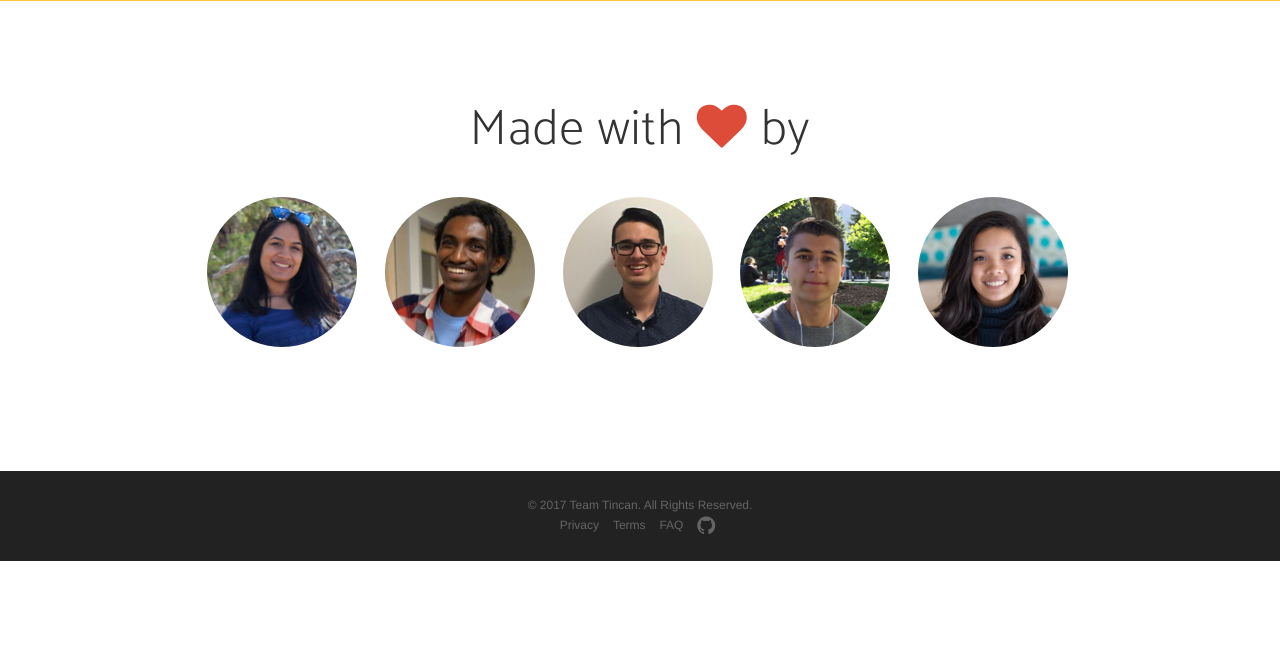
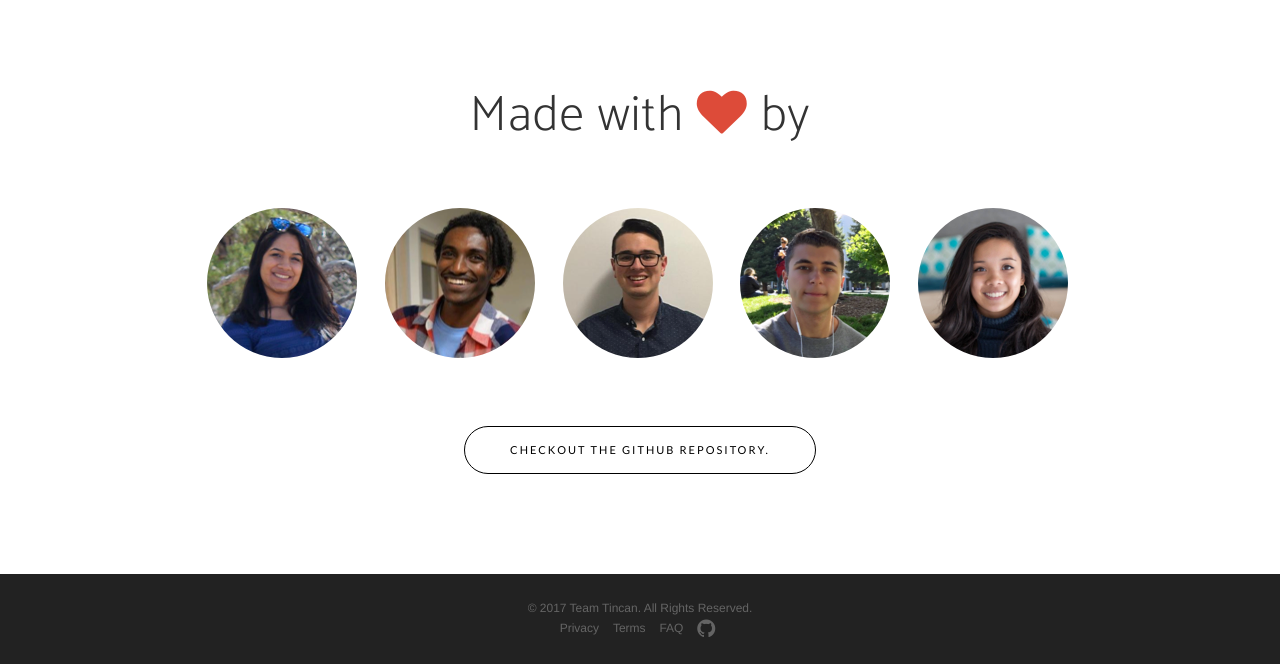
Before and after one commit to miguelmolina95/tincan, a Flask app: page / in a window 1280 px wide. Shown: the part 2601-3265 px from the top of the page. Before the commit the page ends 3162 px from the top, so only its background shows below. Run offline with Flask 2, Linux system fonts and the light colour scheme; some libraries are stand-ins or nearby versions; some web fonts are replaced.

Commit message:
Added favicon

```diff
--- a/templates/css/app.css
+++ b/templates/css/app.css
@@ -33,11 +33,11 @@ a {
   -webkit-transition: all 0.35s;
   -moz-transition: all 0.35s;
   transition: all 0.35s;
-  color: #fdcc52;
+  color: #c61128;
 }
 
 a:hover, a:focus {
-  color: #fcbd20;
+  color: #c61128;
 }
 
 hr {
@@ -78,11 +78,11 @@ p {
   font-family: 'Catamaran', 'Helvetica', 'Arial', 'sans-serif';
   font-weight: 200;
   letter-spacing: 1px;
-  color: #fdcc52;
+  color: #c61128;
 }
 
 .navbar-default .navbar-header .navbar-brand:hover, .navbar-default .navbar-header .navbar-brand:focus {
-  color: #fcbd20;
+  color: #c61128;
 }
 
 .navbar-default .navbar-header .navbar-toggle {
@@ -103,7 +103,7 @@ p {
 }
 
 .navbar-default .nav>li>a:hover, .navbar-default .nav>li>a:focus:hover {
-  color: #fdcc52;
+  color: #c61128;
 }
 
 .navbar-default .nav>li.active>a, .navbar-default .nav>li.active>a:focus {
@@ -140,13 +140,13 @@ p {
     color: #222222;
   }
   .navbar-default.affix .navbar-header .navbar-brand:hover, .navbar-default.affix .navbar-header .navbar-brand:focus {
-    color: #fdcc52;
+    color: #c61128;
   }
   .navbar-default.affix .nav>li>a, .navbar-default.affix .nav>li>a:focus {
     color: #222222;
   }
   .navbar-default.affix .nav>li>a:hover, .navbar-default.affix .nav>li>a:focus:hover {
-    color: #fdcc52;
+    color: #c61128;
   }
 }
 
@@ -386,7 +386,7 @@ section.contact {
 
 section.contact h2 {
   margin-top: 0;
-  margin-bottom: 25px;
+  margin-bottom: 1em;
 }
 
 section.contact h2 i {
@@ -463,7 +463,7 @@ footer ul li a:hover, footer ul li a:focus, footer ul li a:active, footer ul li
 }
 
 .text-primary {
-  color: #fdcc52;
+  color: #c61128;
 }
 
 .no-gutter>[class*='col-'] {
@@ -488,6 +488,18 @@ footer ul li a:hover, footer ul li a:focus, footer ul li a:active, footer ul li
   text-transform: uppercase;
   letter-spacing: 2px;
   border-radius: 300px;
+}
+
+.btn-github {
+  color: black;
+  border-color: black;
+  margin-top: 4em;
+}
+
+.btn-github:hover, .btn-outline:focus, .btn-outline:active, .btn-outline.active {
+  color: white;
+  background-color: #d73925;
+  border-color: #d73925;
 }
 
 .btn-xl {
@@ -549,7 +561,7 @@ body {
     max-width: none;
   }
   .center {
-    margin-top: 5em;
+    margin-top: 4em;
   }
   .text-to-start div h3 {
     font-size: 2em;
--- a/templates/index.html
+++ b/templates/index.html
@@ -10,6 +10,8 @@
   <meta name="author" content="">
 
   <title>tincan - Breaking language barriers</title>
+
+  <link rel="icon" type="image/png" href="img/favicon.png">
 
   <!-- Bootstrap Core CSS -->
   <link href="lib/bootstrap/css/bootstrap.min.css" rel="stylesheet">
@@ -25,7 +27,7 @@
   <link rel="stylesheet" href="lib/device-mockups/device-mockups.min.css">
 
   <!-- Theme CSS -->
-  <link href="css/app.min.css" rel="stylesheet">
+  <link href="css/app.css" rel="stylesheet">
 </head>
 
 <body id="page-top">
@@ -180,6 +182,8 @@
           <a href="https://github.com/teresaibarra"><img class="profile-pic" src="img/profile-images/Teresa.png"></a>
         </li>
       </ul>
+      <a href="#https://github.com/miguelmolina95/tincan" class="btn btn-github btn-xl page-scroll">Checkout the GitHub repository.</a>
+
     </div>
   </section>
 
```
Also changed, not shown: templates/img/favicon.png (added).
